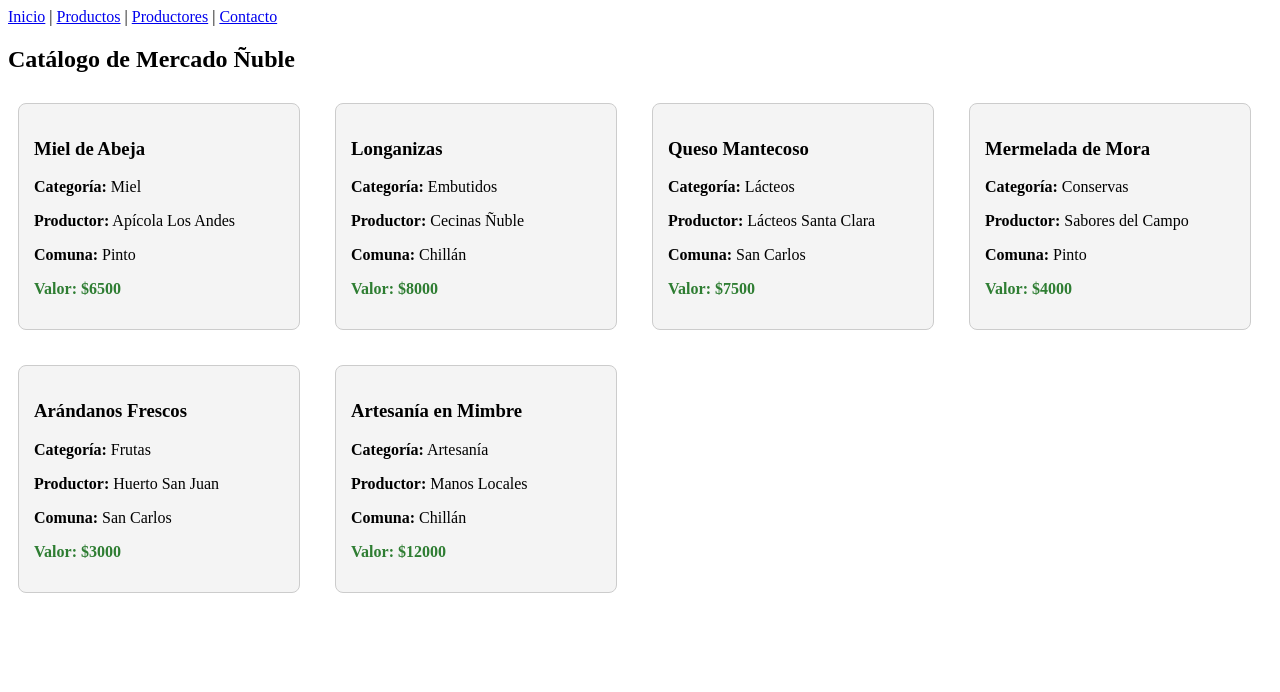
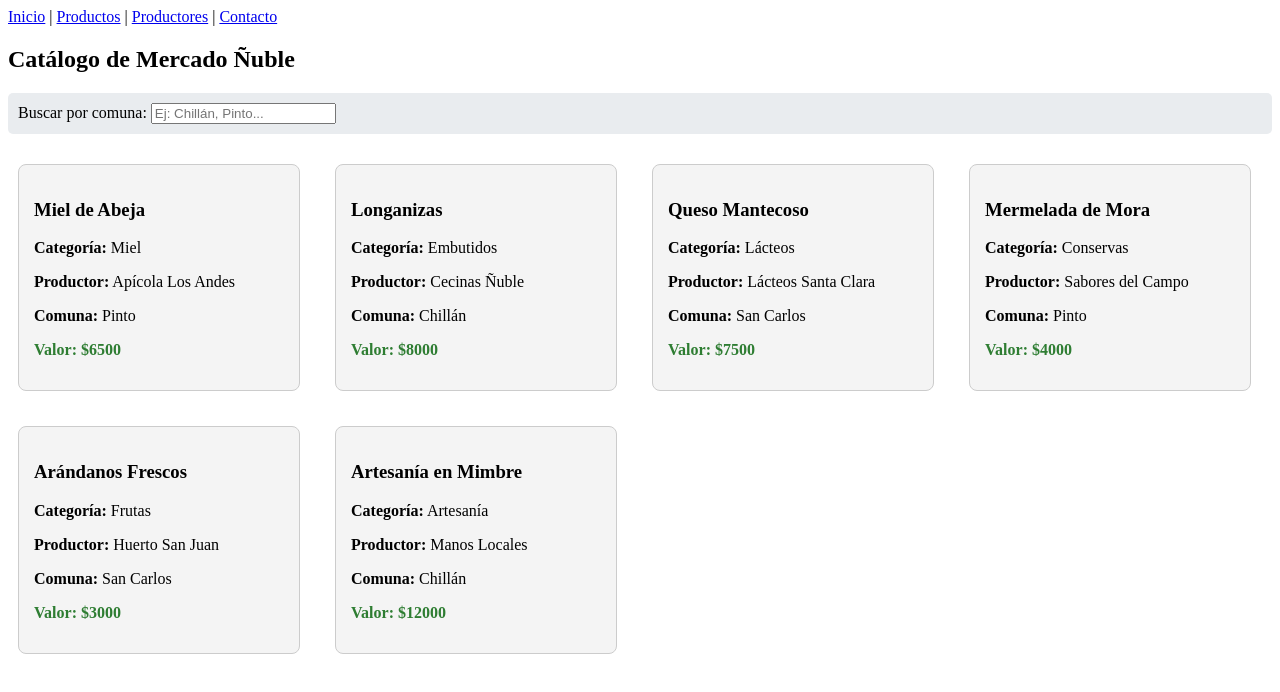
Before and after one commit to javi149/IW600-NT1-Javiera-Rail, a Vue app: page /productos in a window 1280 px wide. Shown: the top 692 px of the page. Built offline with nearby package versions, Linux system fonts and the light colour scheme.

Commit message:
Parte C - Listas y condicionales

```diff
--- a/src/views/Productos.vue
+++ b/src/views/Productos.vue
@@ -1,10 +1,26 @@
 <template>
   <div>
     <h2>Catálogo de Mercado Ñuble</h2>
-    <div class="grilla-productos">
-      <!-- Iteramos el arreglo y enviamos los datos mediante props -->
+
+    <!-- Buscador por texto -->
+    <div class="filtro-container">
+      <label for="buscador">Buscar por comuna: </label>
+      <input
+        type="text"
+        id="buscador"
+        v-model="comunaSeleccionada"
+        placeholder="Ej: Chillán, Pinto..."
+      />
+    </div>
+
+    <!-- Renderizado Condicional -->
+    <div v-if="productosFiltrados.length === 0" class="mensaje-vacio">
+      <p>Lo sentimos, actualmente no hay productos disponibles en esta comuna.</p>
+    </div>
+
+    <div v-else class="grilla-productos">
       <TarjetaProducto
-        v-for="item in productos"
+        v-for="item in productosFiltrados"
         :key="item.id"
         :nombre="item.nombre"
         :categoria="item.categoria"
@@ -26,6 +42,7 @@ export default {
   },
   data() {
     return {
+      comunaSeleccionada: '', // Ahora guarda el texto que el usuario escribe
       productos: [
         { id: 1, nombre: 'Miel de Abeja', categoria: 'Miel', productor: 'Apícola Los Andes', comuna: 'Pinto', precio: 6500 },
         { id: 2, nombre: 'Longanizas', categoria: 'Embutidos', productor: 'Cecinas Ñuble', comuna: 'Chillán', precio: 8000 },
@@ -34,6 +51,22 @@ export default {
         { id: 5, nombre: 'Arándanos Frescos', categoria: 'Frutas', productor: 'Huerto San Juan', comuna: 'San Carlos', precio: 3000 },
         { id: 6, nombre: 'Artesanía en Mimbre', categoria: 'Artesanía', productor: 'Manos Locales', comuna: 'Chillán', precio: 12000 }
       ]
+    }
+  },
+  computed: {
+    productosFiltrados() {
+      // Si el buscador está vacío, retorna todo
+      if (this.comunaSeleccionada.trim() === '') {
+        return this.productos;
+      }
+
+      // Normalizamos el texto de búsqueda a minúsculas
+      const busqueda = this.comunaSeleccionada.toLowerCase();
+
+      // Filtramos usando includes para búsquedas parciales (ej: "san" encuentra "San Carlos")
+      return this.productos.filter(producto =>
+        producto.comuna.toLowerCase().includes(busqueda)
+      );
     }
   }
 }
@@ -45,4 +78,22 @@ export default {
   flex-wrap: wrap;
   gap: 15px;
 }
+.filtro-container {
+  margin-bottom: 20px;
+  padding: 10px;
+  background-color: #e9ecef;
+  border-radius: 5px;
+}
+.filtro-container select {
+  padding: 5px;
+  font-size: 1rem;
+}
+.mensaje-vacio {
+  padding: 20px;
+  background-color: #ffebee;
+  color: #c62828;
+  border: 1px solid #ef9a9a;
+  border-radius: 8px;
+  text-align: center;
+}
 </style>
```
Also changed, not shown: 1 other file (tests, documents, lock files or other folders).
